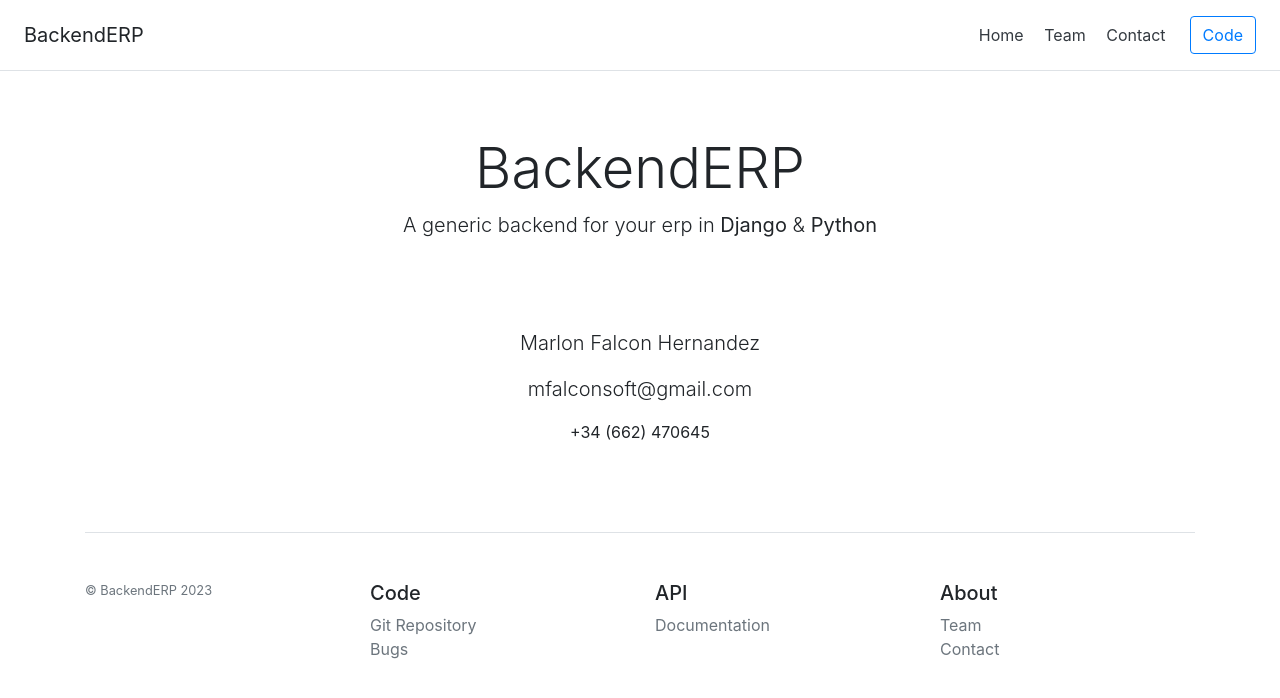
After one commit to trash-marlon/backenderp, a Django app: page /contact/ in a window 1280 px wide. The commit adds this page. Shown: the top 698 px of the page. Run offline with Django 3.2, Linux system fonts and the light colour scheme; some libraries are stand-ins or nearby versions.

Commit message:
Modificando el Home

```diff
--- a/app/settings/defaults.py
+++ b/app/settings/defaults.py
@@ -29,7 +29,7 @@ BASE_DIR = Path(__file__).resolve().parent.parent.parent
 SECRET_KEY = env('SECRET_KEY')
 
 # SECURITY WARNING: don't run with debug turned on in production!
-DEBUG = False
+DEBUG = True
 
 ALLOWED_HOSTS = []
 
@@ -132,3 +132,5 @@ STATIC_URL = '/static/'
 DEFAULT_AUTO_FIELD = 'django.db.models.BigAutoField'
 
 STATICFILES_DIRS = (os.path.join(BASE_DIR, 'static'),)
+
+handler404 = "www.views.page_not_found_view"
--- a/templates/base/base.html
+++ b/templates/base/base.html
@@ -18,7 +18,7 @@
     <div class="d-flex flex-column flex-md-row align-items-center p-3 px-md-4 mb-3 bg-white border-bottom box-shadow">
       <h5 class="my-0 mr-md-auto font-weight-normal">BackendERP</h5>
       <nav class="my-2 my-md-0 mr-md-3">
-        <a class="p-2 text-dark" href="https://github.com/falconsoft3d/backenderp/issues">bugs</a>
+        <a class="p-2 text-dark" href="/">Home</a>
         <a class="p-2 text-dark" href="/team">Team</a>
         <a class="p-2 text-dark" href="/contact">Contact</a>
       </nav>
@@ -27,10 +27,8 @@
 
     <div class="pricing-header px-3 py-3 pt-md-5 pb-md-4 mx-auto text-center">
       <h1 class="display-4">BackendERP</h1>
-      <p class="lead">A generic backend for your erp</p>
+      <p class="lead">A generic backend for your erp in <b>Django</b> & <b>Python</b></p>
     </div>
-
-
 
     <div class="container">
     {% block container %}
@@ -40,7 +38,7 @@
       <footer class="pt-4 my-md-5 pt-md-5 border-top">
         <div class="row">
           <div class="col-12 col-md">
-            <img class="mb-2" src="https://getbootstrap.com/docs/4.0/assets/brand/bootstrap-solid.svg" alt="" width="24" height="24">
+            {% comment %} <img class="mb-2" src="https://getbootstrap.com/docs/4.0/assets/brand/bootstrap-solid.svg" alt="" width="24" height="24"> {% endcomment %}
             <small class="d-block mb-3 text-muted">&copy; BackendERP 2023</small>
           </div>
           <div class="col-6 col-md">
--- /dev/null
+++ b/templates/base/contact.html
@@ -0,0 +1,12 @@
+{% extends 'base/base.html' %}
+{% load static %}
+
+{% block container %}
+
+<div class="pricing-header px-3 py-3 pt-md-5 pb-md-4 mx-auto text-center">
+    <p class="lead">Marlon Falcon Hernandez</p>
+    <p class="lead">mfalconsoft@gmail.com</p>
+    <p>+34 (662) 470645</p>
+  </div>
+
+{% endblock container %}
--- a/www/urls.py
+++ b/www/urls.py
@@ -1,6 +1,9 @@
 from django.urls import path
 from www.views import Home
+from . import views
 
 urlpatterns = [
     path('', Home.as_view(), name='home'),
+    path('team/', views.team, name="team"),
+    path('contact/', views.contact, name="contact"),
 ]
--- a/www/views.py
+++ b/www/views.py
@@ -3,3 +3,12 @@ from django.views import generic
 
 class Home(generic.TemplateView):
     template_name = 'www/home.html'
+
+def page_not_found_view(request, exception):
+    return render(request, 'base/404.html', status=404)
+
+def contact(request):
+    return render(request, 'base/contact.html')
+
+def team(request):
+    return render(request, 'base/team.html')
```
Also changed, not shown: templates/base/404.html (added, +14 -0 lines), templates/base/team.html (added, +10 -0 lines).
